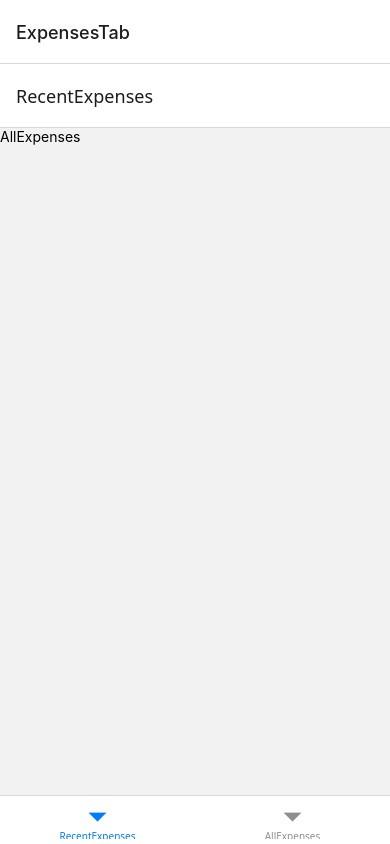
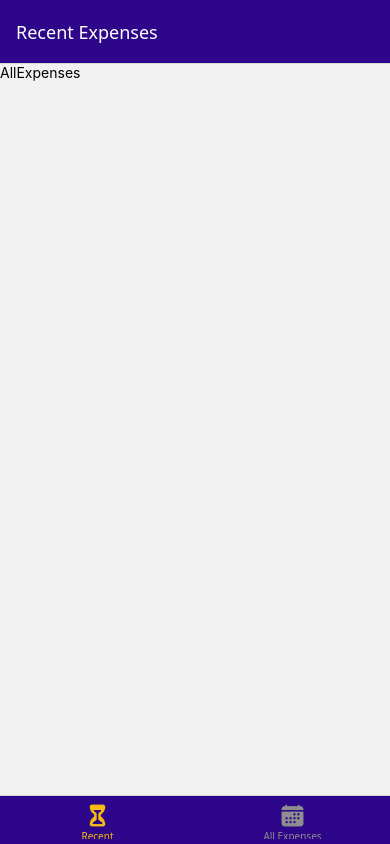
Before and after one commit to KayKay1992/React_Native_Course, a React Native app: screen / in a window 390 px wide. Built offline with nearby package versions, Linux system fonts and the light colour scheme.

Commit message:
Adding Global colors and editing Navigation Configuration

```diff
--- a/App.js
+++ b/App.js
@@ -2,18 +2,37 @@
 import { StatusBar } from 'expo-status-bar';
 import { NavigationContainer } from '@react-navigation/native';import { createNativeStackNavigator } from '@react-navigation/native-stack';
 import { createBottomTabNavigator } from '@react-navigation/bottom-tabs';
+import {Ionicons} from "@expo/vector-icons"
 import ManageExpenses from './screens/ManageExpenses';
 import RecentExpenses from './screens/RecentExpenses';
 import AllExpenses from './screens/AllExpenses';
+import { GlobalStyles } from './constants/styles';
 
 const Stack = createNativeStackNavigator()
 const BottomTab = createBottomTabNavigator();
 
 function ExpensesTab() {
   return (
-    <BottomTab.Navigator>
-      <BottomTab.Screen name="RecentExpenses" component={RecentExpenses} />
-      <BottomTab.Screen name="AllExpenses" component={AllExpenses} />
+    <BottomTab.Navigator screenOptions={{
+      headerStyle: {backgroundColor: GlobalStyles.colors.primary500},
+      headerTintColor: 'white',
+      tabBarStyle: {backgroundColor: GlobalStyles.colors.primary500},
+      tabBarActiveTintColor: GlobalStyles.colors.accent500,
+      tabBarInactiveTintColor: GlobalStyles.colors.gray400,
+    }}>
+      <BottomTab.Screen name="RecentExpenses" component={RecentExpenses}
+       options={{
+        title: "Recent Expenses",
+        tabBarLabel: "Recent ",
+        tabBarIcon: ({color, size}) => <Ionicons name='hourglass' size={size} color={color}/>
+      }}
+       />
+      <BottomTab.Screen name="AllExpenses" component={AllExpenses} options={{
+        title: "All Expenses",
+        tabBarLabel: "All Expenses",
+        tabBarIcon: ({color, size}) => <Ionicons name='calendar' size={size} color={color}/>
+      }}
+       />
 
     </BottomTab.Navigator>
   )
@@ -25,11 +44,11 @@ export default function App() {
       <StatusBar style="auto" />
       <NavigationContainer>
         <Stack.Navigator >
-        <Stack.Screen name="ExpensesTab" component={ExpensesTab} />
+        <Stack.Screen name="ExpensesTab" component={ExpensesTab} options={{headerShown: false}}/>
           <Stack.Screen name="ManageExpenses" component={ManageExpenses} />
         </Stack.Navigator>
       </NavigationContainer>
 
   </>
-  ) ;
+  )
 }
--- /dev/null
+++ b/constants/styles.js
@@ -0,0 +1,20 @@
+export const GlobalStyles = {
+   colors :{primary50: '#e4d9fd',
+    primary100: '#c6affc',
+    primary200: '#a281f0',
+    primary400: '#5721d4',
+    primary400: '#3e04c3',
+    primary500: '#2d0689',
+    primary700: '#18043d',
+    primary800: '#0f032f',
+    accent500: '#f7bc0c',
+    accent600: '#e08d05',
+    accent700: '#c56000',
+    accent800: '#9b3b00',
+    accent900: '#712500',
+    error50: '#fcc4e4',
+    error500: '#c91e5a',
+    gray500: '#39324a',
+    gray700: '#221c30',
+   }
+}
```
